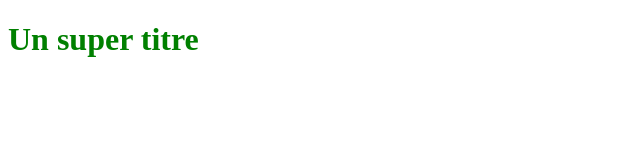
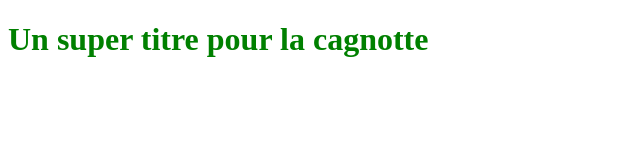
Before and after one commit to modousalla/OpenClassroomsProject, a plain HTML site: page index.html in a window 1280 px wide. Shown: the whole page, without its empty margins (0-640 px from the left). Drawn offline with Linux system fonts and the light colour scheme.

Commit message:
Modification du fichier html

```diff
--- a/index.html
+++ b/index.html
@@ -5,6 +5,6 @@
     <link rel="stylesheet" type="text/css" href="style.css">
 </head>
 <body>
-<h1>Un super titre</h1>
+<h1>Un super titre pour la cagnotte</h1>
 </body>
 </html>
```
